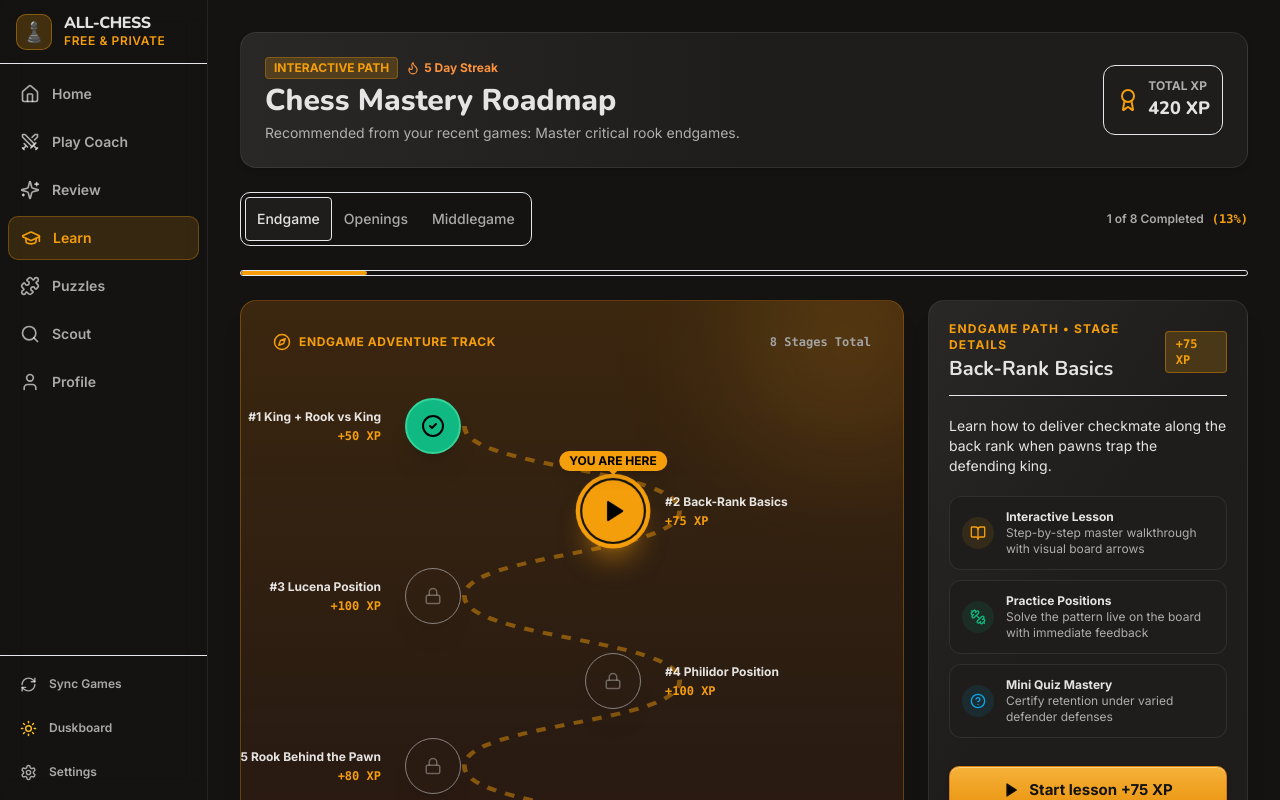
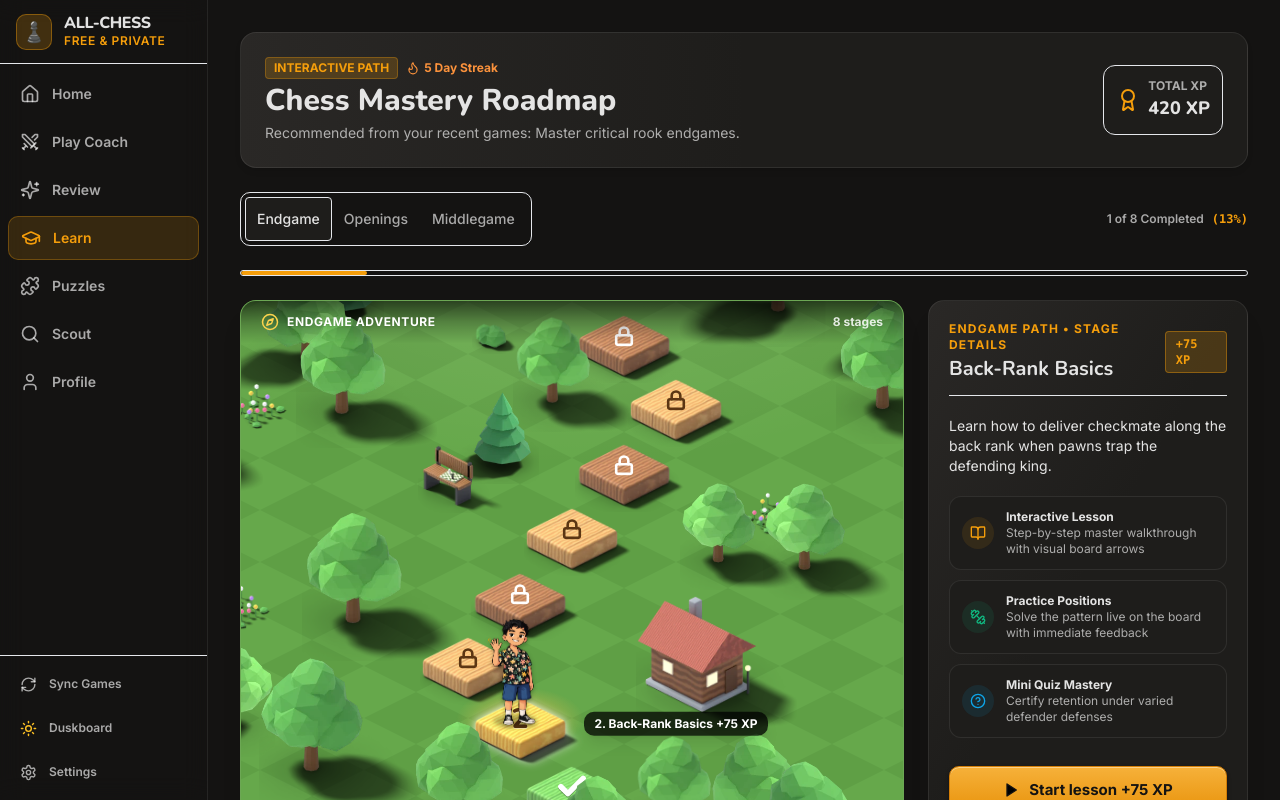
Before and after one commit to rogeralukka/ALL-CHESS, a React (Vite) app in the folder frontend/: page /learn in a window 1280 px wide. Built offline with nearby package versions, Linux system fonts and the light colour scheme.

Commit message:
Add files via upload

```diff
--- a/frontend/src/features/learn/LearnPath.tsx
+++ b/frontend/src/features/learn/LearnPath.tsx
@@ -7,10 +7,8 @@ import { Button } from '@/components/Button';
 import { Segmented } from '@/components/Segmented';
 import { ProgressBar } from '@/components/ProgressBar';
 import { toast } from '@/components/Toast';
-import { useMotion } from '@/lib/useMotion';
+import { IsoLevelMap } from '@/features/map/IsoLevelMap';
 import {
-  CheckCircle2,
-  Lock,
   Play,
   Flame,
   Award,
@@ -22,7 +20,6 @@ import {
 } from 'lucide-react';
 
 export const LearnPath: React.FC = () => {
-  const { isFull } = useMotion();
   const [activeCategory, setActiveCategory] = useState<'endgame' | 'openings' | 'middlegame'>('endgame');
   const stages = MOCK_LEARN_STAGES.filter((s) => s.category === activeCategory);
 
@@ -31,8 +28,12 @@ export const LearnPath: React.FC = () => {
   const [activeLessonStage, setActiveLessonStage] = useState<LessonStage | null>(null);
 
   const completedStages = stages.filter((s) => s.status === 'done').length;
-  const stepSpacing = stages.length > 5 ? 85 : 110;
-  const pathHeight = stages.length * stepSpacing + 40;
+  const currentIdxRaw = stages.findIndex((s) => s.status === 'current');
+  const currentIndex = currentIdxRaw >= 0 ? currentIdxRaw : completedStages;
+  const lastOpen = stages.reduce((acc, s, i) => (s.status !== 'locked' ? i : acc), currentIndex);
+  const unlockedUpTo = Math.max(currentIndex, lastOpen);
+  const selectedIndex = selectedStage ? stages.findIndex((s) => s.id === selectedStage.id) : null;
+  const isPhone = typeof window !== 'undefined' && window.innerWidth < 640;
 
   const handleLessonComplete = () => {
     toast.achievement('Stage Completed!', `+${activeLessonStage?.xp || 50} XP earned`);
@@ -112,197 +113,30 @@ export const LearnPath: React.FC = () => {
 
       {/* Main 2-Column Section: Winding Path on Left, Detail & Suggested on Right */}
       <div className="grid grid-cols-1 lg:grid-cols-12 gap-6 items-start">
-        {/* Left Column: Illustrated Winding Path with Sunset Background */}
-        <div className="lg:col-span-7 xl:col-span-8 rounded-2xl bg-gradient-to-b from-amber-600/20 via-orange-500/10 to-rose-950/25 border border-amber-500/30 p-5 md:p-8 relative overflow-hidden shadow-xl min-h-[560px]">
-          {/* Sunset Atmosphere glow */}
-          <div className="absolute -top-16 -right-16 w-56 h-56 rounded-full bg-gradient-to-br from-amber-400/20 to-orange-500/10 blur-3xl pointer-events-none" />
-          <div className="absolute -bottom-16 -left-16 w-56 h-56 rounded-full bg-rose-600/15 blur-3xl pointer-events-none" />
-
-          {/* Path Header info */}
-          <div className="flex items-center justify-between mb-8 relative z-10">
+        {/* Left Column: the stage map */}
+        <div className="lg:col-span-7 xl:col-span-8 rounded-2xl overflow-hidden border border-theme-border shadow-xl relative bg-[#5f9f45]">
+          <div className="absolute top-0 inset-x-0 z-30 flex items-center justify-between px-5 py-3 bg-gradient-to-b from-black/60 via-black/25 to-transparent pointer-events-none">
             <div className="flex items-center gap-2">
-              <Compass size={18} className="text-amber-500" />
-              <span className="text-xs font-bold uppercase tracking-wider text-amber-500">
-                Endgame Adventure Track
+              <Compass size={18} className="text-amber-300" />
+              <span className="text-xs font-bold uppercase tracking-wider text-white drop-shadow">
+                {activeCategory} adventure
               </span>
             </div>
-            <span className="text-xs font-mono font-bold text-neutral-400">
-              8 Stages Total
-            </span>
+            <span className="text-xs font-bold text-white/85 drop-shadow">{stages.length} stages</span>
           </div>
-
-          {/* Desktop Serpentine Path (hidden on phones) */}
-          <div className="hidden sm:block relative w-full" style={{ height: `${pathHeight}px` }}>
-            {/* SVG Connecting Path behind nodes */}
-            <svg
-              className="absolute inset-0 w-full h-full pointer-events-none z-0"
-              viewBox={`0 0 500 ${pathHeight}`}
-              preserveAspectRatio="none"
-            >
-              <path
-                d={stages
-                  .map((_, i) => {
-                    const x = i % 2 === 0 ? 160 : 340;
-                    const y = i * stepSpacing + Math.round(stepSpacing / 2);
-                    if (i === 0) return `M ${x} ${y}`;
-                    const prevX = (i - 1) % 2 === 0 ? 160 : 340;
-                    const prevY = (i - 1) * stepSpacing + Math.round(stepSpacing / 2);
-                    const midY = (prevY + y) / 2;
-                    return `C ${prevX} ${midY}, ${x} ${midY}, ${x} ${y}`;
-                  })
-                  .join(' ')}
-                fill="none"
-                stroke="rgba(245, 158, 11, 0.45)"
-                strokeWidth="4"
-                strokeDasharray="8 8"
-              />
-            </svg>
-
-            {/* Nodes on Desktop */}
-            {stages.map((stg, index) => {
-              const isDone = stg.status === 'done';
-              const isCurrent = stg.status === 'current';
-              const isUnlocked = stg.status === 'unlocked';
-              const isLocked = stg.status === 'locked';
-              const isSelected = selectedStage?.id === stg.id;
-              const isLeftNode = index % 2 === 0;
-              const nodeX = isLeftNode ? 160 : 340;
-              const nodeY = index * stepSpacing + Math.round(stepSpacing / 2);
-
-              return (
-                <div
-                  key={`desktop-${stg.id}`}
-                  style={{ top: `${nodeY}px`, left: `${nodeX}px` }}
-                  className="absolute -translate-x-1/2 -translate-y-1/2 z-10"
-                >
-                  {/* "You are here" Pin */}
-                  {isCurrent && (
-                    <div className="absolute -top-8 left-1/2 -translate-x-1/2 whitespace-nowrap px-2.5 py-0.5 rounded-full text-xs font-black uppercase bg-amber-500 text-black shadow-lg flex items-center gap-1 z-20 pointer-events-none after:content-[''] after:absolute after:top-full after:left-1/2 after:-translate-x-1/2 after:border-4 after:border-transparent after:border-t-amber-500">
-                      <span>You are here</span>
-                    </div>
-                  )}
-
-                  {/* Node Button */}
-                  <button
-                    type="button"
-                    onClick={() => !isLocked && setSelectedStage(stg)}
-                    className={`w-14 h-14 rounded-full flex items-center justify-center font-bold text-sm shadow-xl transition-transform ${
-                      isSelected
-                        ? 'ring-4 ring-amber-500 ring-offset-2 ring-offset-theme-page scale-110'
-                        : ''
-                    } ${
-                      isDone
-                        ? 'bg-emerald-500 text-black border-2 border-emerald-400 hover:scale-105'
-                        : isCurrent
-                        ? `bg-amber-500 text-black shadow-amber-500/50 hover:scale-105 ${
-                            isFull ? 'animate-pulse' : ''
-                          }`
-                        : isUnlocked
-                        ? 'bg-theme-card text-amber-500 border-2 border-amber-500/60 hover:scale-105 hover:bg-theme-raised'
-                        : 'bg-theme-raised/60 text-theme-muted border border-theme-border/40 opacity-50 cursor-not-allowed'
-                    }`}
-                    aria-label={`${stg.title} (${stg.status})`}
-                  >
-                    {isDone ? (
-                      <CheckCircle2 size={24} />
-                    ) : isCurrent ? (
-                      <Play size={22} className="fill-black ml-0.5" />
-                    ) : isUnlocked ? (
-                      <Sparkles size={20} />
-                    ) : (
-                      <Lock size={18} />
-                    )}
-                  </button>
-
-                  {/* Labels offset opposite the path direction */}
-                  <div
-                    onClick={() => !isLocked && setSelectedStage(stg)}
-                    className={`absolute top-1/2 -translate-y-1/2 cursor-pointer w-44 select-none ${
-                      isLeftNode
-                        ? 'right-full mr-6 text-right'
-                        : 'left-full ml-6 text-left'
-                    }`}
-                  >
-                    <span className="text-xs font-bold text-theme-text block leading-snug hover:text-amber-500 transition-colors">
-                      #{index + 1} {stg.title}
-                    </span>
-                    <span className="text-xs font-mono text-amber-500 font-semibold block mt-0.5">
-                      +{stg.xp} XP
-                    </span>
-                  </div>
-                </div>
-              );
-            })}
-          </div>
-
-          {/* Phone Single Column Path (visible only on phones) */}
-          <div className="block sm:hidden relative pl-12 space-y-6">
-            {/* Straight vertical dashed line behind nodes */}
-            <div className="absolute left-6 top-6 bottom-6 w-0.5 border-l-2 border-dashed border-amber-500/40 pointer-events-none" />
-
-            {stages.map((stg, index) => {
-              const isDone = stg.status === 'done';
-              const isCurrent = stg.status === 'current';
-              const isUnlocked = stg.status === 'unlocked';
-              const isLocked = stg.status === 'locked';
-              const isSelected = selectedStage?.id === stg.id;
-
-              return (
-                <div
-                  key={`mobile-${stg.id}`}
-                  className="flex items-center gap-4 relative z-10 py-2.5"
-                >
-                  <div className="relative flex-shrink-0 -ml-12 w-12 flex justify-center">
-                    {isCurrent && (
-                      <div className="absolute -top-6 left-1/2 -translate-x-1/2 whitespace-nowrap px-2 py-0.5 rounded-full text-xs font-black uppercase bg-amber-500 text-black shadow-md flex items-center gap-1 z-20 pointer-events-none">
-                        <span>Here</span>
-                      </div>
-                    )}
-                    <button
-                      type="button"
-                      onClick={() => !isLocked && setSelectedStage(stg)}
-                      className={`w-12 h-12 rounded-full flex items-center justify-center font-bold text-xs shadow-md transition-transform ${
-                        isSelected
-                          ? 'ring-3 ring-amber-500 ring-offset-1 ring-offset-theme-page scale-105'
-                          : ''
-                      } ${
-                        isDone
-                          ? 'bg-emerald-500 text-black border-2 border-emerald-400'
-                          : isCurrent
-                          ? 'bg-amber-500 text-black'
-                          : isUnlocked
-                          ? 'bg-theme-card text-amber-500 border border-amber-500/60'
-                          : 'bg-theme-raised text-theme-muted border border-theme-border/40 opacity-50'
-                      }`}
-                    >
-                      {isDone ? (
-                        <CheckCircle2 size={20} />
-                      ) : isCurrent ? (
-                        <Play size={18} className="fill-black ml-0.5" />
-                      ) : isUnlocked ? (
-                        <Sparkles size={16} />
-                      ) : (
-                        <Lock size={15} />
-                      )}
-                    </button>
-                  </div>
-
-                  {/* Title to the right of node */}
-                  <div
-                    onClick={() => !isLocked && setSelectedStage(stg)}
-                    className="flex-1 min-w-0 cursor-pointer"
-                  >
-                    <span className="text-xs font-bold text-theme-text block leading-snug truncate">
-                      #{index + 1} {stg.title}
-                    </span>
-                    <span className="text-xs font-mono text-amber-500 font-semibold block mt-0.5">
-                      +{stg.xp} XP
-                    </span>
-                  </div>
-                </div>
-              );
-            })}
-          </div>
+          <IsoLevelMap
+            key={activeCategory}
+            levelCount={stages.length}
+            currentIndex={currentIndex}
+            unlockedUpTo={unlockedUpTo}
+            showLockIcons
+            labels={stages.map((s, i) => `${i + 1}. ${s.title}  +${s.xp} XP`)}
+            selectedIndex={selectedIndex}
+            onSelect={(i) => setSelectedStage(stages[i])}
+            tileWidth={isPhone ? 84 : 104}
+            seed={activeCategory === 'endgame' ? 7 : activeCategory === 'openings' ? 19 : 31}
+            className="h-[520px] lg:h-[640px]"
+          />
         </div>
 
         {/* Right Column: Stage Detail Card + Also Suggested Card */}
```
Also changed, not shown: frontend/src/features/learn/LessonPlayer.tsx (+6 -14 lines).
